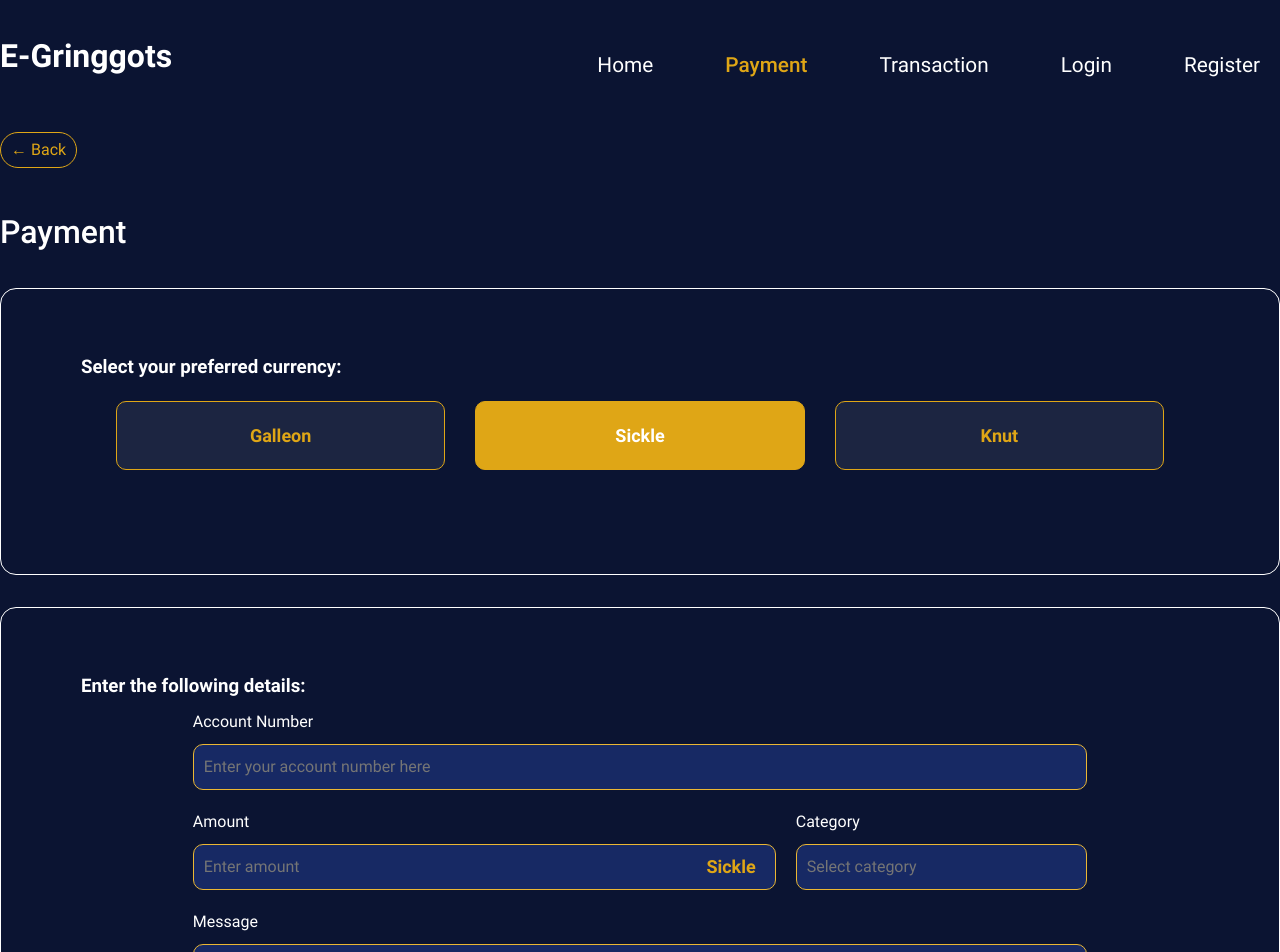
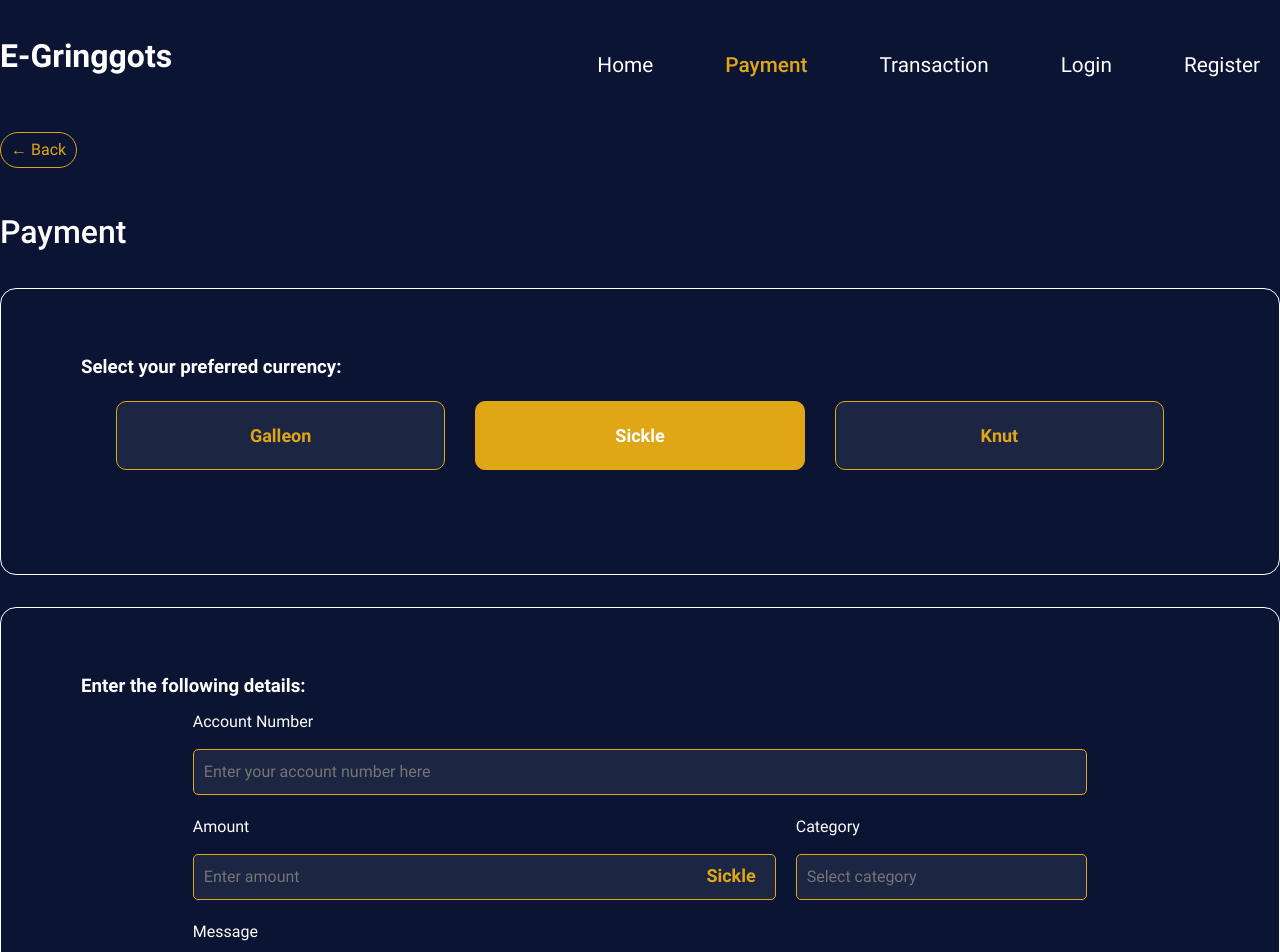
Before and after one commit to BuzzOffer/E-Gringotts-Frontend, a React (Vite) app: page /payment/new-transfer in a window 1280 px wide. Shown: the top 952 px of the page. Built offline with nearby package versions, Linux system fonts and the light colour scheme.

Commit message:
Added prop to adjust the textInput alignment

```diff
--- a/src/components/registration/TextInput.css
+++ b/src/components/registration/TextInput.css
@@ -6,6 +6,14 @@
     width: 80%;
     /* Adjust width as needed */
 }
+
+.text-input_2 {
+    display: flex;
+    flex-direction: column;
+    margin-bottom: 20px;
+    width: 100%;
+    /* Add any additional styles specific to .text-input_2 as needed */
+  }
 
 .text-input label {
     margin-bottom: 5px;
--- a/src/components/registration/TextInput.jsx
+++ b/src/components/registration/TextInput.jsx
@@ -1,10 +1,9 @@
-// TextInput.js
 import React from 'react';
 import './TextInput.css'; // Importing CSS specific to TextInput
 
-function TextInput({ label, type, placeholder, name, value, onChange }) {
+function TextInput({ label, type, placeholder, name, value, onChange, className = 'text-input' }) {
   return (
-    <div className="text-input">
+    <div className={className}>
       <label className="label">{label}</label>
       <input
         className="input"
--- a/src/pages/Payment/NewTransfer/TransactionForm.css
+++ b/src/pages/Payment/NewTransfer/TransactionForm.css
@@ -67,7 +67,7 @@
 }
 
 input {
-  width: 125%;
+  width: 100%;
   padding: 10px;
   margin-top: 5px;
   border: 1px solid #dfa616;
--- a/src/pages/Payment/NewTransfer/TransactionForm.jsx
+++ b/src/pages/Payment/NewTransfer/TransactionForm.jsx
@@ -50,18 +50,24 @@
         <div className="form-details">
           <TextInput
             label="Account Number"
+            type="text"
             placeholder="Enter your account number here"
+            name="accountNumber"
             value={accountNumber}
             onChange={(e) => setAccountNumber(e.target.value)}
+            className="text-input_2"
           />
           <div className="amount-category">
             <div className="input-container_2">
               <div className="amount-input">
                 <TextInput
                   label="Amount"
+                  type="text"
                   placeholder="Enter amount"
+                  name="amount"
                   value={amount}
                   onChange={(e) => setAmount(e.target.value)}
+                  className="text-input_2"
                 />
                 <span className="currency-unit">{currency}</span>
               </div>
@@ -69,17 +75,23 @@
             <div className="input-container">
               <TextInput
                 label="Category"
+                type="text"
                 placeholder="Select category"
+                name="category"
                 value={category}
                 onChange={(e) => setCategory(e.target.value)}
+                className="text-input_2"
               />
             </div>
           </div>
           <TextInput
             label="Message"
+            type="text"
             placeholder="Enter your message here"
+            name="message"
             value={message}
             onChange={(e) => setMessage(e.target.value)}
+            className="text-input_2"
           />
         </div>
         <SubmitButton text="Proceed" />
```
Lines whose indentation alone changed are shown as unchanged.
